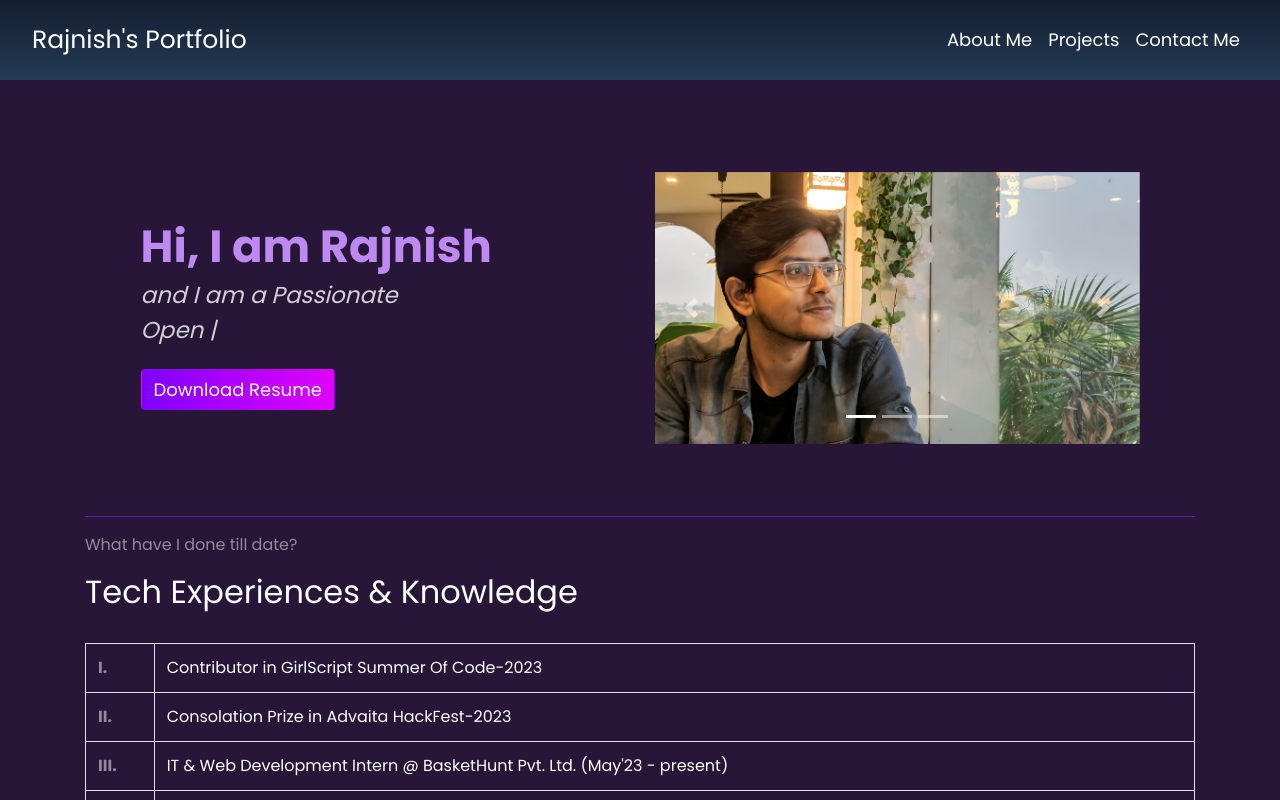
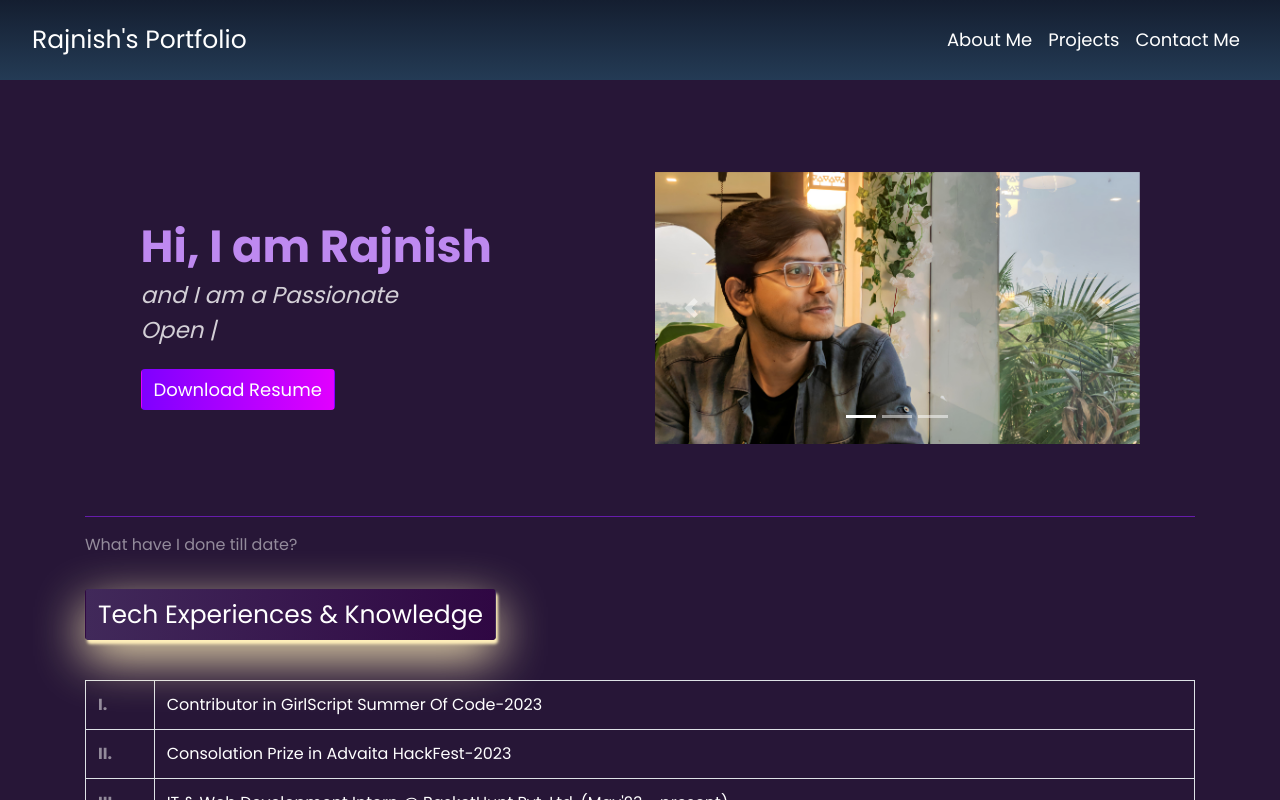
Before and after one commit to rks-031/portfolio-website, a React (Create React App) app: page / in a window 1280 px wide. Shown: the top 800 px of the page. Built offline with nearby package versions, Linux system fonts and the light colour scheme.

Commit message:
resume added

```diff
--- a/src/App.css
+++ b/src/App.css
@@ -72,6 +72,11 @@ screen and (max-height: 700px) {
   color: white;
 }
 
+.buttons button a {
+  text-decoration: none;
+  color: white;
+}
+
 .resume-button {
   background: linear-gradient(to right, #7f00ff, #e100ff);
   color: white;
--- a/src/components/Experience.js
+++ b/src/components/Experience.js
@@ -4,7 +4,11 @@ function Experience() {
   return (
     <div>
       <p className="text-white-50">What have I done till date?</p>
-      <h2 className="text-white">Tech Experiences & Knowledge</h2>
+      <div className="d-flex justify-content-left">
+        <button class="btn tech-stacks my-3">
+          Tech Experiences & Knowledge
+        </button>
+      </div>
       <br />
       <table class="table table-bordered text-white">
         <tbody>
--- a/src/components/Main.js
+++ b/src/components/Main.js
@@ -30,12 +30,18 @@ export default function Main() {
               <h2>
                 <span ref={el} />
               </h2>
-              <div class="buttons">
+              <div className="buttons">
                 <button
-                  class="btn resume-button my-3"
+                  className="btn resume-button my-3"
                   style={{ fontSize: "18px" }}
                 >
-                  Download Resume
+                  <a
+                    href="https://drive.google.com/file/d/1fL8vTEMCWzMESkpjmVzKHDsKrfFNFri-/view?usp=sharing"
+                    target="_blank"
+                    rel="noreferrer"
+                  >
+                    Download Resume
+                  </a>
                 </button>
               </div>
             </div>
```
Also changed, not shown: 1 other file (tests, documents, lock files or other folders).
